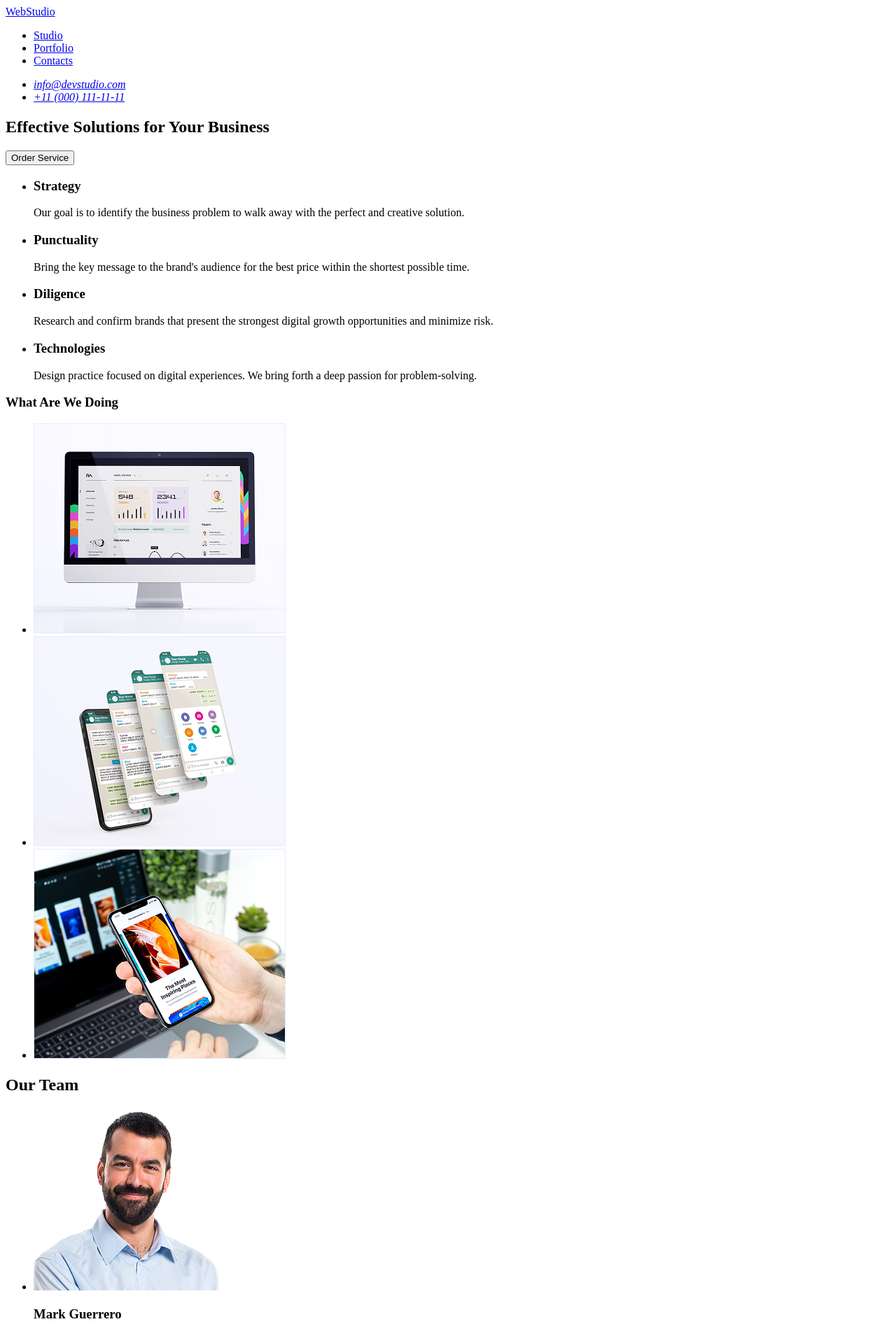
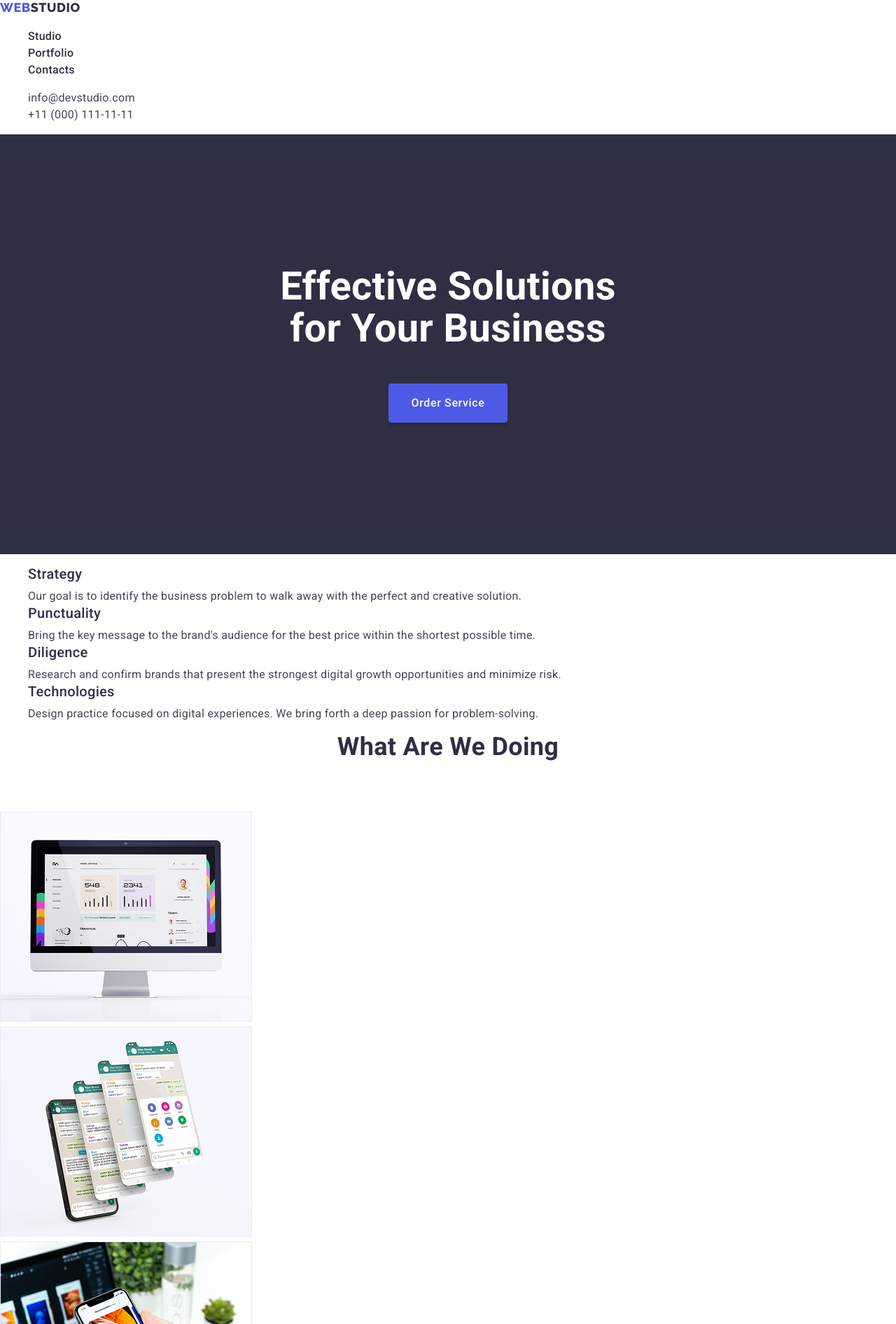
Before and after one commit to ProstoMishutka/goit-markup-hw-02, a website: page index.html in a window 1280 px wide. Shown: the top 1892 px of the page at 70% size. Drawn offline with nearby package versions, Linux system fonts and the light colour scheme.

Commit message:
first commit

```diff
--- /dev/null
+++ b/css/style.css
@@ -0,0 +1,234 @@
+@font-face {
+  font-family: "Roboto";
+  src:
+    url("/fonts/Roboto-Medium.woff2") format("woff2"),
+    url("/fonts/Roboto-Medium.woff") format("woff");
+  font-weight: 500;
+  font-style: normal;
+  font-display: swap;
+}
+
+@font-face {
+  font-family: "Roboto";
+  src:
+    url("/fonts/Roboto-Bold.woff2") format("woff2"),
+    url("/fonts/Roboto-Bold.woff") format("woff");
+  font-weight: bold;
+  font-style: normal;
+  font-display: swap;
+}
+
+@font-face {
+  font-family: "Roboto";
+  src:
+    url("/fonts/Roboto-Regular.woff2") format("woff2"),
+    url("/fonts/Roboto-Regular.woff") format("woff");
+  font-weight: normal;
+  font-style: normal;
+  font-display: swap;
+}
+
+@font-face {
+  font-family: "Raleway";
+  src:
+    url("/fonts/Raleway-ExtraBold.woff2") format("woff2"),
+    url("/fonts/Raleway-ExtraBold.woff") format("woff");
+  font-weight: 800;
+  font-style: normal;
+  font-display: swap;
+}
+
+body {
+  margin: 0;
+  background-color: #ffffff;
+  color: #434455;
+  font-family: "Roboto", sans-serif;
+  font-size: 16px;
+  font-weight: 400;
+  letter-spacing: 0.02em;
+  line-height: 1.5;
+}
+
+ul {
+  list-style-type: none;
+}
+
+p,
+h1,
+h2,
+h3,
+h4,
+h5,
+h6 {
+  margin: 0;
+}
+
+a {
+  text-decoration: none;
+}
+
+/* * {
+    border: 1px red solid;
+} */
+/* Main-Logo fot pages */
+.page-header .main-logo,
+.page-footer .main-logo {
+  font-family: "Raleway", sans-serif;
+  text-transform: uppercase;
+  font-size: 18px;
+  line-height: 1.16;
+  letter-spacing: 0.03em;
+  color: #2e2f42;
+}
+
+.main-logo .part-logo {
+  color: #4d5ae5;
+}
+
+/* Nav-panel for pages */
+.nav-panel .link {
+  color: #2e2f42;
+  font-family: "Roboto", sans-serif;
+  font-weight: 500;
+  font-size: 16px;
+  line-height: 1.5;
+  letter-spacing: 0.02em;
+}
+
+/* Contacts for pages */
+.contacts .mail,
+.contacts .telephone {
+  color: #434455;
+  font-family: "Roboto", sans-serif;
+  font-style: normal;
+}
+
+/* Hero section */
+.hero-section {
+  height: 600px;
+  background-color: #2e2f42;
+  padding-top: 188px;
+}
+
+.hero-section h1 {
+  color: #ffffff;
+  font-weight: 700;
+  font-size: 56px;
+  line-height: 1.07;
+  text-align: center;
+}
+
+.hero-section .hero-button {
+  display: block;
+  margin: 0 auto;
+  margin-top: 48px;
+  background-color: #4d5ae5;
+  box-shadow: 0px 4px 4px 0px #00000026;
+  border-radius: 4px;
+  border: none;
+  padding: 16px 32px;
+  gap: 10px;
+  color: #ffffff;
+  font-family: "Roboto", sans-serif;
+  font-weight: 500;
+  font-size: 16px;
+  line-height: 1.5;
+  letter-spacing: 0.04em;
+}
+
+/* Section Core values */
+.core-values .core-value-title {
+  color: #2e2f42;
+  font-weight: 500;
+  font-size: 20px;
+  line-height: 1.2;
+  margin: 0px 0px 8px 0px;
+}
+
+/* Section Activities */
+.activities .activities-title {
+  margin-bottom: 72px;
+  color: #2e2f42;
+  font-weight: 700;
+  font-size: 36px;
+  line-height: 1.11;
+  text-align: center;
+}
+
+.activities .activities-list {
+  margin: 0;
+  padding: 0;
+}
+
+/* Section Our team */
+.team {
+  background-color: #f4f4fd;
+  padding: 120px 0px;
+}
+
+.team .team-title {
+  margin-bottom: 72px;
+  color: #2e2f42;
+  font-weight: 700;
+  font-size: 36px;
+  line-height: 1.11;
+  text-align: center;
+}
+
+.team .team-list {
+  margin: 0;
+  padding: 0;
+}
+
+.team .team-person {
+  background-color: #ffffff;
+  width: 264px;
+  height: 380px;
+
+  padding-bottom: 32px;
+  border-bottom-right-radius: 4px;
+  border-bottom-left-radius: 4px;
+  box-shadow:
+    0px 2px 1px 0px #2e2f4214,
+    0px 1px 1px 0px #2e2f4229,
+    0px 1px 6px 0px #2e2f4214;
+}
+.team .person-photo {
+    border: 1px red solid;
+}
+
+.team .person-name {
+  color: #2e2f42;
+  font-weight: 500;
+  font-size: 20px;
+  line-height: 1.2;
+  text-align: center;
+  margin: 32px 0px 8px 0px;
+}
+
+.team .team-person .occupation {
+  text-align: center;
+  margin: 0 auto;
+}
+
+/* Style for PORTFOLIO */
+.filters .button {
+  background-color: #f4f4fd;
+  padding: 12px 24px;
+  border-radius: 4px;
+  border: 1px solid #e7e9fc;
+  letter-spacing: 0.04em;
+  font-weight: 500;
+  color: #4d5ae5;
+}
+
+.filters .button:hover,
+.filters .button:focus {
+  background-color: #404bbf;
+  border: none;
+  box-shadow:
+    0px 2px 2px 0px #0000001f,
+    0px 2px 1px 0px #00000014,
+    0px 3px 1px 0px #0000001a;
+  color: #ffffff;
+}
--- a/index.html
+++ b/index.html
@@ -4,66 +4,73 @@
     <meta charset="UTF-8" />
     <meta name="viewport" content="width=device-width, initial-scale=1.0" />
     <title>WebStudio</title>
+    <link
+      rel="stylesheet"
+      href="https://cdn.jsdelivr.net/npm/modern-normalize@2.0.0/modern-normalize.min.css"
+    />
     <link rel="stylesheet" href="./css/style.css" />
   </head>
 
   <body>
-    <header>
+    <header class="page-header">
       <nav>
-        <a href="index.html"><span class="logo">Web</span>Studio</a>
-        <ul>
+        <a class="main-logo" href="index.html"><span class="part-logo">Web</span>Studio</a>
+        <ul class="nav-panel">
           <li>
-            <a href="/">Studio</a>
+            <a class="link" href="#">Studio</a>
           </li>
           <li>
-            <a href="/">Portfolio</a>
+            <a class="link" href="./portfolio.html">Portfolio</a>
           </li>
           <li>
-            <a href="/">Contacts</a>
+            <a class="link" href="#">Contacts</a>
           </li>
         </ul>
       </nav>
-      <address>
+      <address class="contacts">
         <ul>
-          <li><a href="mailto:info@devstudio.com">info@devstudio.com</a></li>
-          <li><a href="tel:+110001111111">+11 (000) 111-11-11</a></li>
+          <li><a class="mail" href="mailto:info@devstudio.com">info@devstudio.com</a></li>
+          <li><a class="telephone" href="tel:+110001111111">+11 (000) 111-11-11</a></li>
         </ul>
       </address>
     </header>
     <main>
       <!-- Hero section -->
-      <section>
-        <h1>Effective Solutions for Your Business</h1>
-        <button type="button">Order Service</button>
+      <section class="hero-section">
+        <h1 class="hero-title">
+          Effective Solutions<br />
+          for Your Business
+        </h1>
+        <button class="hero-button" type="button">Order Service</button>
       </section>
 
-      <!-- preferences -->
-      <section>
-        <ul>
-          <li>
-            <h3>Strategy</h3>
-            <p>
+      <!-- Core values -->
+      <section class="core-values">
+        <ul class="core-value-list">
+          <li class="core-values-item">
+            <h3 class="core-value-title">Strategy</h3>
+            <p class="core-value-text">
               Our goal is to identify the business problem to walk away with the perfect and
               creative solution.
             </p>
           </li>
-          <li>
-            <h3>Punctuality</h3>
-            <p>
+          <li class="core-values-item">
+            <h3 class="core-value-title">Punctuality</h3>
+            <p class="core-value-text">
               Bring the key message to the brand's audience for the best price within the shortest
               possible time.
             </p>
           </li>
-          <li>
-            <h3>Diligence</h3>
-            <p>
+          <li class="core-values-item">
+            <h3 class="core-value-title">Diligence</h3>
+            <p class="core-value-text">
               Research and confirm brands that present the strongest digital growth opportunities
               and minimize risk.
             </p>
           </li>
-          <li>
-            <h3>Technologies</h3>
-            <p>
+          <li class="core-values-item">
+            <h3 class="core-value-title">Technologies</h3>
+            <p class="core-value-text">
               Design practice focused on digital experiences. We bring forth a deep passion for
               problem-solving.
             </p>
@@ -72,9 +79,9 @@
       </section>
 
       <!-- Activities -->
-      <section>
-        <h3>What Are We Doing</h3>
-        <ul>
+      <section class="activities">
+        <h3 class="activities-title">What Are We Doing</h3>
+        <ul class="activities-list">
           <li>
             <img src="./image/activities/laptop.jpg" alt="laptop" width="360" height="300" />
           </li>
@@ -93,34 +100,58 @@
       </section>
 
       <!-- Our team -->
-      <section>
-        <h2>Our Team</h2>
-        <ul>
-          <li>
-            <img src="./image/team/Mark.jpg" alt="Mark" width="264" height="260" />
-            <h3>Mark Guerrero</h3>
-            <p>Product Designer</p>
+      <section class="team">
+        <h2 class="team-title">Our Team</h2>
+        <ul class="team-list">
+          <li class="team-person">
+            <img
+              class="person-photo"
+              src="./image/team/Mark.jpg"
+              alt="Mark Guerrero – Product Designer"
+              width="264"
+              height="260"
+            />
+            <h3 class="person-name">Mark Guerrero</h3>
+            <p class="occupation">Product Designer</p>
           </li>
-          <li>
-            <img src="./image/team/Tom.jpg" alt="Tom" width="264" height="260" />
-            <h3>Tom Ford</h3>
-            <p>Frontend Developer</p>
+          <li class="team-person">
+            <img
+              class="person-photo"
+              src="./image/team/Tom.jpg"
+              alt="Tom Ford - Frontend Developer"
+              width="264"
+              height="260"
+            />
+            <h3 class="person-name">Tom Ford</h3>
+            <p class="occupation">Frontend Developer</p>
           </li>
-          <li>
-            <img src="./image/team/Camila.jpg" alt="Camila" width="264" height="260" />
-            <h3>Camila Garcia</h3>
-            <p>Marketing</p>
+          <li class="team-person">
+            <img
+              class="person-photo"
+              src="./image/team/Camila.jpg"
+              alt="Camila Garcia - Marketing"
+              width="264"
+              height="260"
+            />
+            <h3 class="person-name">Camila Garcia</h3>
+            <p class="occupation">Marketing</p>
           </li>
-          <li>
-            <img src="./image/team/Daniel.jpg" alt="Daniel" width="264" height="260" />
-            <h3>Daniel Wilson</h3>
-            <p>UI Designer</p>
+          <li class="team-person">
+            <img
+              class="person-photo"
+              src="./image/team/Daniel.jpg"
+              alt="Daniel Wilson - UI Designer"
+              width="264"
+              height="260"
+            />
+            <h3 class="person-name">Daniel Wilson</h3>
+            <p class="occupation">UI Designer</p>
           </li>
         </ul>
       </section>
     </main>
-    <footer>
-      <a href="./index.html"><span class="logo">Web</span>Studio</a>
+    <footer class="page-footer">
+      <a class="main-logo" href="./index.html"><span class="part-logo">Web</span>Studio</a>
       <p>
         Increase the flow of customers and sales for your business with digital marketing & growth
         solutions.
```
Also changed, not shown: package.json (+19 -1 lines), portfolio.html (added, +55 -0 lines), fonts/Raleway-ExtraBold.woff (added), fonts/Raleway-ExtraBold.woff2 (added), fonts/Roboto-Bold.woff (added), fonts/Roboto-Bold.woff2 (added), fonts/Roboto-Medium.woff (added), fonts/Roboto-Medium.woff2 (added), fonts/Roboto-Regular.woff (added), fonts/Roboto-Regular.woff2 (added), 1 other file.
